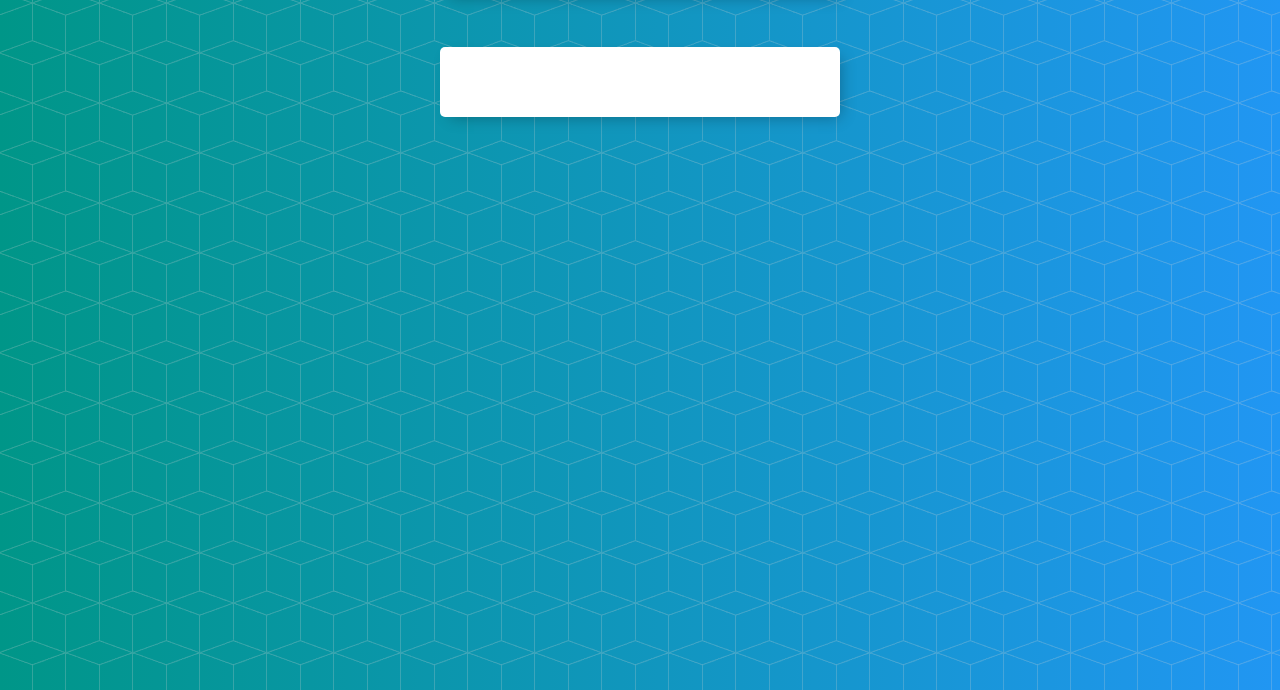
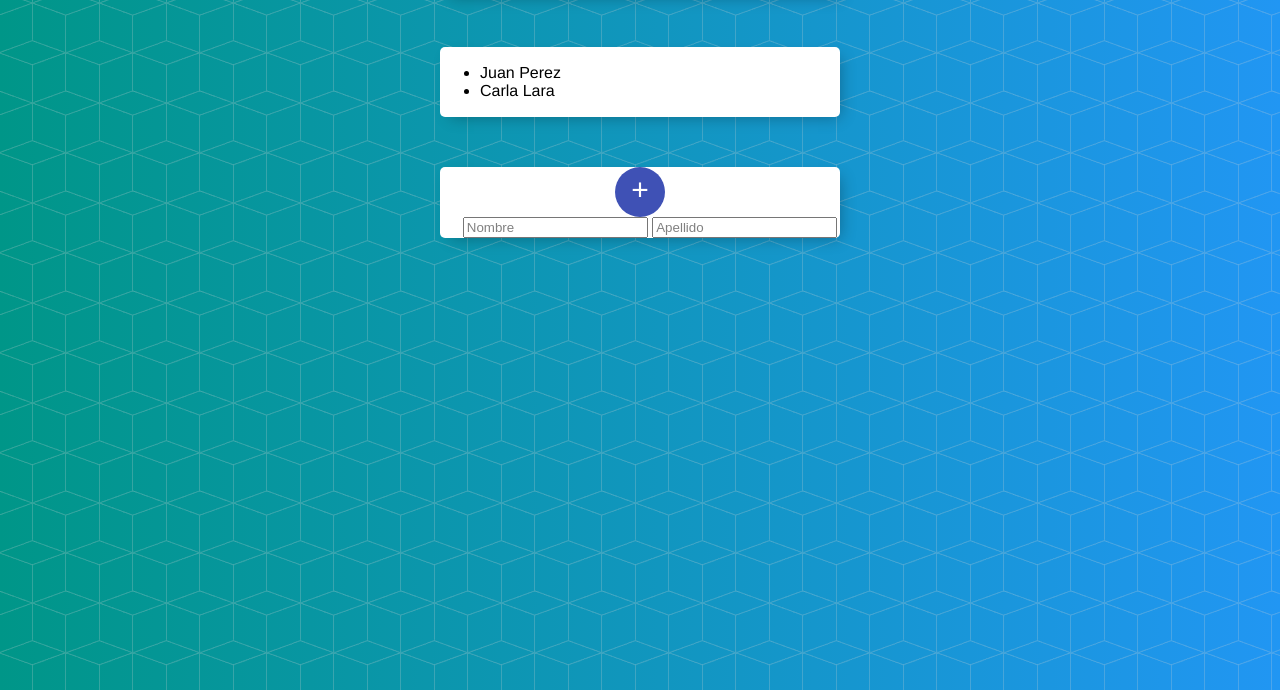
Before and after one commit to JuanaGonzalez21/JavaScript, a plain HTML site: page Seccion 25/ListadoPersonas/index.html in a window 1280 px wide. Shown: the part 110-800 px from the top of the page. Drawn offline with Linux system fonts and the light colour scheme; files that its build step writes are made by us from their sources; files whose address does not match are found by name.

Commit message:
Listado  de personas proyecto)

```diff
--- a/Seccion 25/ListadoPersonas/index.html
+++ b/Seccion 25/ListadoPersonas/index.html
@@ -1,6 +1,5 @@
 <!DOCTYPE html>
 <html lang="en">
-
   <head>
     <meta charset="UTF-8" />
     <meta name="viewport" content="width=device-width, initial-scale=1.0" />
@@ -20,8 +19,20 @@
         </ul>
       </div>
     </div>
+
+    <div class="contenedor">
+      <div style="text-align: center">
+        <button style="cursor: pointer" onclick="agregarPersona()">+</button>
+      </div>
+      <form id="id">
+        <input type="texto" id="nombre" placeholder="Nombre"></input>
+        <input type="texto" id="apellido" placeholder="Apellido"></input>
+    </form>
+    </div>
+
+
+
+    <script src="js/persona.js"></script>
     <script src="js/app.js"></script>
-    <script src="js/persona.js"></script>
   </body>
-
 </html>
--- a/Seccion 25/ListadoPersonas/js/app.js
+++ b/Seccion 25/ListadoPersonas/js/app.js
@@ -1 +1,17 @@
-console.log('Hola')
+//Arreglo para acceder desde cualquier parte
+
+const personas = [
+    new Persona('Juan', 'Perez'),
+    new Persona('Carla', 'Lara')
+]
+
+function mostrarPersonas(){
+    console.log('Mostrar personas...')
+    let texto = '';
+    for(let persona of personas){
+        console.log(persona);
+        texto += `<li>${persona.nombre} ${persona.apellido}</li>`
+    }
+
+    document.getElementById('personas').innerHTML = texto
+}
--- a/Seccion 25/ListadoPersonas/js/persona.js
+++ b/Seccion 25/ListadoPersonas/js/persona.js
@@ -1 +1,22 @@
-personas = [{nombre : 'JuanGonzalez'},{nombre : 'JorgePineda'}]
+class Persona  {
+    constructor(nombre, apellido){
+        this._nombre = nombre;
+        this._apellido = apellido;
+    }
+
+    get nombre(){
+        return this._nombre;
+    }
+
+    set nombre(nombre){
+        this._nombre = nombre;
+    }
+
+    get apellido(){
+        return this._apellido;
+    }
+
+    set apellido(apellido){
+        this._apellido = apellido;
+    }
+}
```
Also changed, not shown: Seccion 25/ListadoPersonas/img/fondo.png (renamed from Seccion 25/ListadoPersonas/css/fondo.png), Seccion 25/ListadoPersonas/style/estilos.css (renamed from Seccion 25/ListadoPersonas/css/estilos.css). Lines whose indentation alone changed are shown as unchanged.
